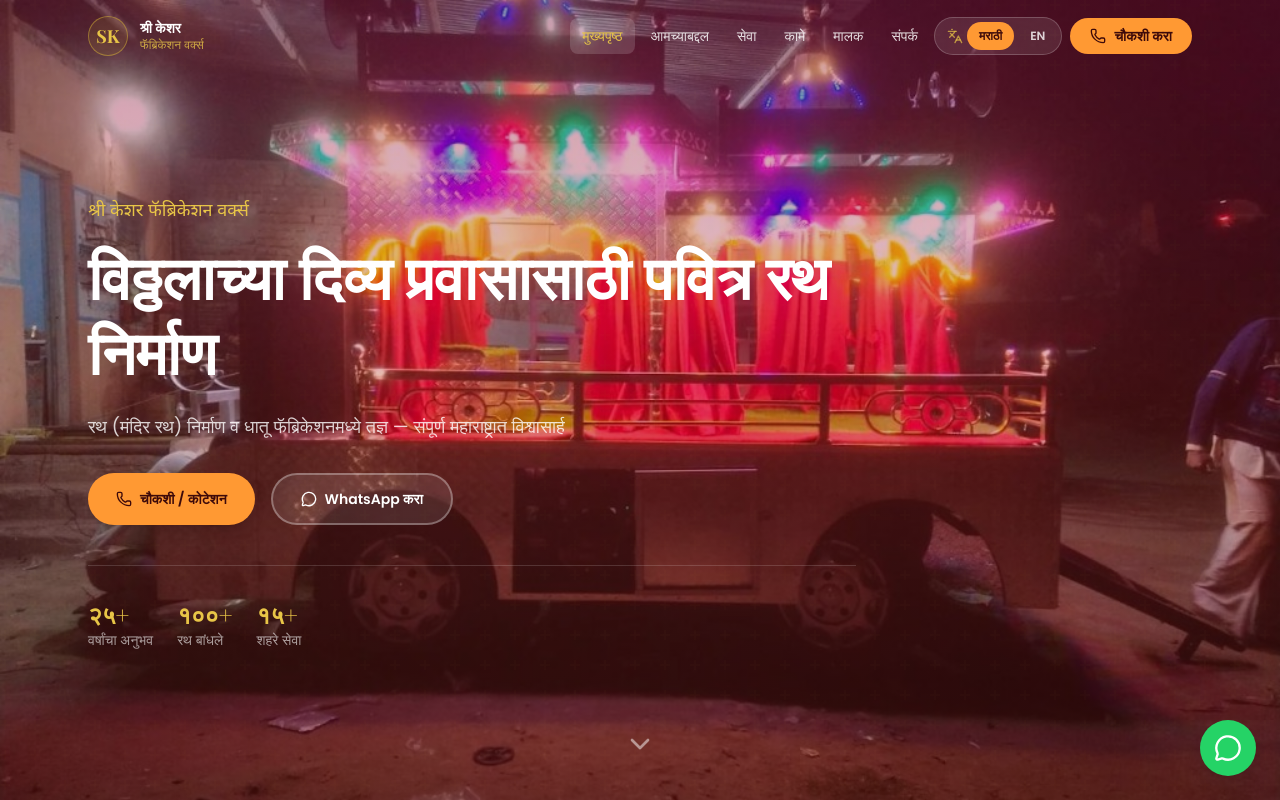
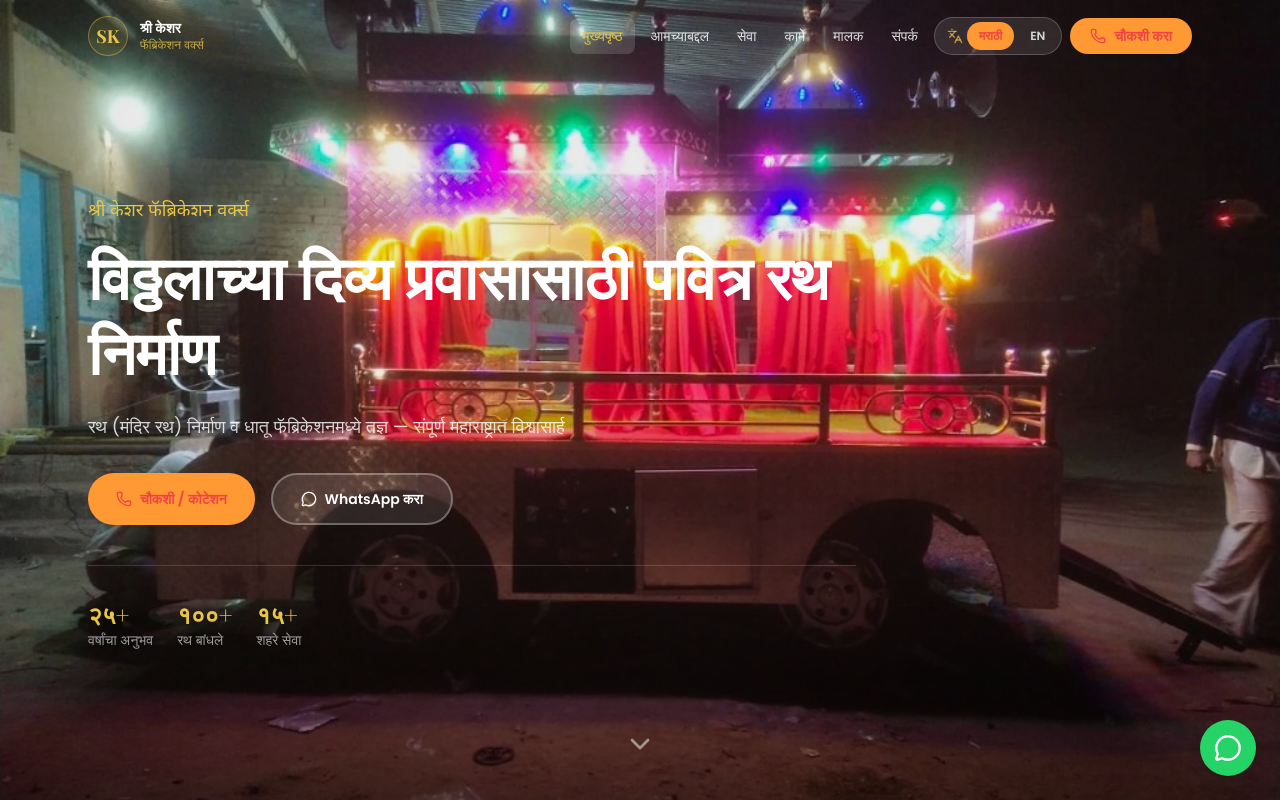
Before and after one commit to Ajijars/Shree-Keshar-Fabrication, a React (Vite) app: page / in a window 1280 px wide. Shown: the top 800 px of the page. Built offline with nearby package versions, Linux system fonts and the light colour scheme.

Commit message:
style: Apply bright light red theme and lighten hero overlay

```diff
--- a/src/components/Hero.jsx
+++ b/src/components/Hero.jsx
@@ -14,8 +14,8 @@ export default function Hero() {
           alt="Shree Keshar Fabrication Works — illuminated Rath for Viththal Yatra"
           className="h-full w-full object-cover object-center"
         />
-        <div className="absolute inset-0 bg-gradient-to-b from-rose-900/40 via-red-800/25 to-maroon-950/55" />
-        <div className="pattern-overlay absolute inset-0 opacity-20" />
+        <div className="absolute inset-0 bg-gradient-to-b from-black/10 via-black/5 to-black/60" />
+        <div className="pattern-overlay absolute inset-0 opacity-10" />
       </div>
 
       <div className="relative mx-auto flex min-h-screen max-w-6xl flex-col justify-center px-4 pb-20 pt-32 sm:px-6">
--- a/src/index.css
+++ b/src/index.css
@@ -1,10 +1,10 @@
 @import "tailwindcss";
 
 @theme {
-  --color-maroon-950: #3d0a0a;
-  --color-maroon-900: #5c1010;
-  --color-maroon-800: #7b1818;
-  --color-maroon-700: #9a2222;
+  --color-maroon-950: #ef4444; /* Tailwind red-500 (was 900) */
+  --color-maroon-900: #dc2626; /* Tailwind red-600 (was 800) */
+  --color-maroon-800: #ef4444; /* Tailwind red-500 (was 700) */
+  --color-maroon-700: #f87171; /* Tailwind red-400 (was 600) */
   --color-saffron-500: #ff9933;
   --color-saffron-400: #ffb366;
   --color-gold-500: #d4af37;
```
